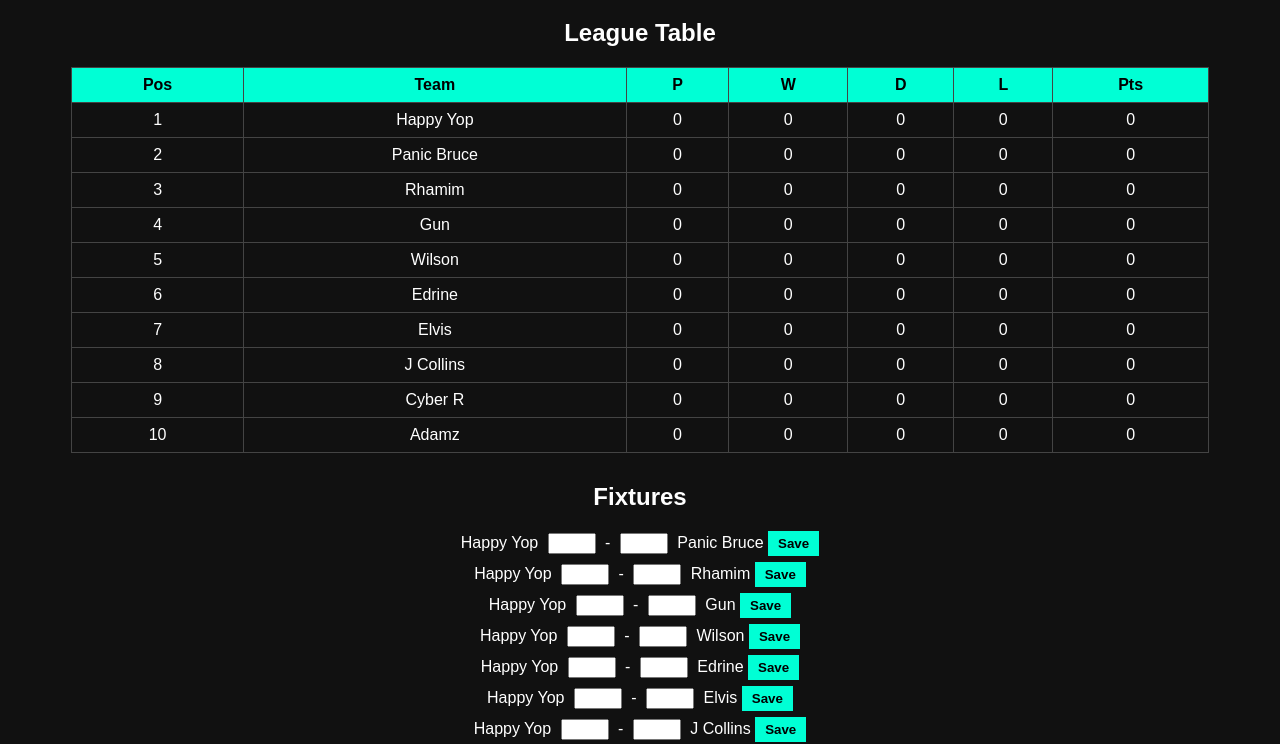
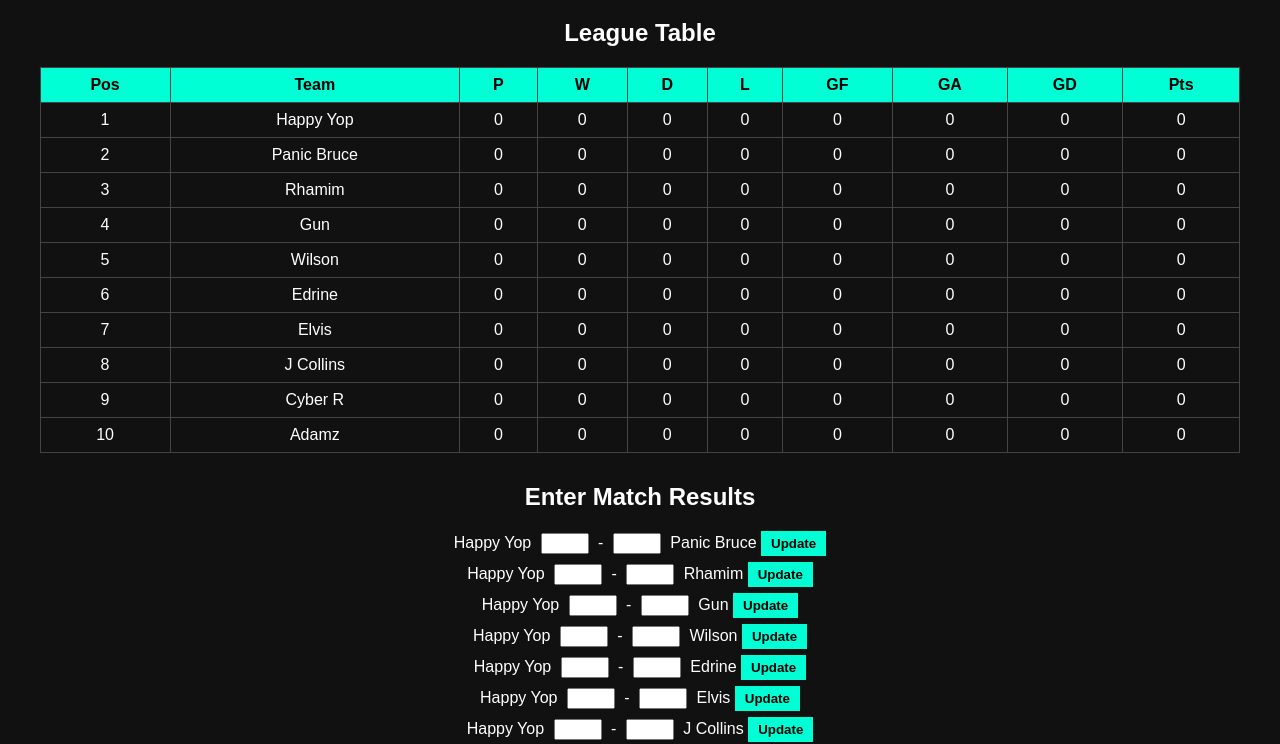
Before and after one commit to Edrinechaos/Me-On-Gamer, a plain HTML site: page index.html in a window 1280 px wide. Shown: the part 61-805 px from the top of the page. Drawn offline with Linux system fonts and the light colour scheme.

Commit message:
Update index.html

```diff
--- a/index.html
+++ b/index.html
@@ -4,6 +4,7 @@
 <title>Me On Game Tournament</title>
 
 <style>
+
 body{
 font-family:Arial;
 background:#111;
@@ -12,7 +13,7 @@ text-align:center;
 }
 
 table{
-width:90%;
+width:95%;
 margin:auto;
 border-collapse:collapse;
 margin-bottom:30px;
@@ -44,6 +45,7 @@ cursor:pointer;
 .match{
 margin:6px;
 }
+
 </style>
 </head>
 
@@ -54,6 +56,7 @@ margin:6px;
 <h2>League Table</h2>
 
 <table>
+
 <thead>
 <tr>
 <th>Pos</th>
@@ -62,30 +65,34 @@ margin:6px;
 <th>W</th>
 <th>D</th>
 <th>L</th>
+<th>GF</th>
+<th>GA</th>
+<th>GD</th>
 <th>Pts</th>
 </tr>
 </thead>
 
 <tbody id="tableBody"></tbody>
+
 </table>
 
-<h2>Fixtures</h2>
+<h2>Enter Match Results</h2>
 
 <div id="fixtures"></div>
 
 <script>
 
 const teams=[
-{name:"Happy Yop",played:0,won:0,draw:0,lost:0,points:0},
-{name:"Panic Bruce",played:0,won:0,draw:0,lost:0,points:0},
-{name:"Rhamim",played:0,won:0,draw:0,lost:0,points:0},
-{name:"Gun",played:0,won:0,draw:0,lost:0,points:0},
-{name:"Wilson",played:0,won:0,draw:0,lost:0,points:0},
-{name:"Edrine",played:0,won:0,draw:0,lost:0,points:0},
-{name:"Elvis",played:0,won:0,draw:0,lost:0,points:0},
-{name:"J Collins",played:0,won:0,draw:0,lost:0,points:0},
-{name:"Cyber R",played:0,won:0,draw:0,lost:0,points:0},
-{name:"Adamz",played:0,won:0,draw:0,lost:0,points:0}
+{name:"Happy Yop",played:0,won:0,draw:0,lost:0,gf:0,ga:0,gd:0,points:0},
+{name:"Panic Bruce",played:0,won:0,draw:0,lost:0,gf:0,ga:0,gd:0,points:0},
+{name:"Rhamim",played:0,won:0,draw:0,lost:0,gf:0,ga:0,gd:0,points:0},
+{name:"Gun",played:0,won:0,draw:0,lost:0,gf:0,ga:0,gd:0,points:0},
+{name:"Wilson",played:0,won:0,draw:0,lost:0,gf:0,ga:0,gd:0,points:0},
+{name:"Edrine",played:0,won:0,draw:0,lost:0,gf:0,ga:0,gd:0,points:0},
+{name:"Elvis",played:0,won:0,draw:0,lost:0,gf:0,ga:0,gd:0,points:0},
+{name:"J Collins",played:0,won:0,draw:0,lost:0,gf:0,ga:0,gd:0,points:0},
+{name:"Cyber R",played:0,won:0,draw:0,lost:0,gf:0,ga:0,gd:0,points:0},
+{name:"Adamz",played:0,won:0,draw:0,lost:0,gf:0,ga:0,gd:0,points:0}
 ];
 
 const fixtures=[];
@@ -119,7 +126,7 @@ ${f.team1}
 -
 <input type="number" id="s2${i}" min="0">
 ${f.team2}
-<button onclick="submitScore(${i})">Save</button>
+<button onclick="submitScore(${i})">Update</button>
 `;
 
 div.appendChild(match);
@@ -152,6 +159,9 @@ t.played=0;
 t.won=0;
 t.draw=0;
 t.lost=0;
+t.gf=0;
+t.ga=0;
+t.gd=0;
 t.points=0;
 });
 
@@ -164,6 +174,12 @@ const t2=teams.find(t=>t.name===f.team2);
 
 t1.played++;
 t2.played++;
+
+t1.gf+=f.score1;
+t1.ga+=f.score2;
+
+t2.gf+=f.score2;
+t2.ga+=f.score1;
 
 if(f.score1>f.score2){
 t1.won++;
@@ -188,7 +204,16 @@ t2.points+=1;
 
 });
 
-teams.sort((a,b)=>b.points-a.points);
+teams.forEach(t=>{
+t.gd=t.gf-t.ga;
+});
+
+teams.sort((a,b)=>{
+if(b.points!==a.points){
+return b.points-a.points;
+}
+return b.gd-a.gd;
+});
 
 const tbody=document.getElementById("tableBody");
 tbody.innerHTML="";
@@ -204,6 +229,9 @@ tr.innerHTML=`
 <td>${t.won}</td>
 <td>${t.draw}</td>
 <td>${t.lost}</td>
+<td>${t.gf}</td>
+<td>${t.ga}</td>
+<td>${t.gd}</td>
 <td>${t.points}</td>
 `;
 
```
